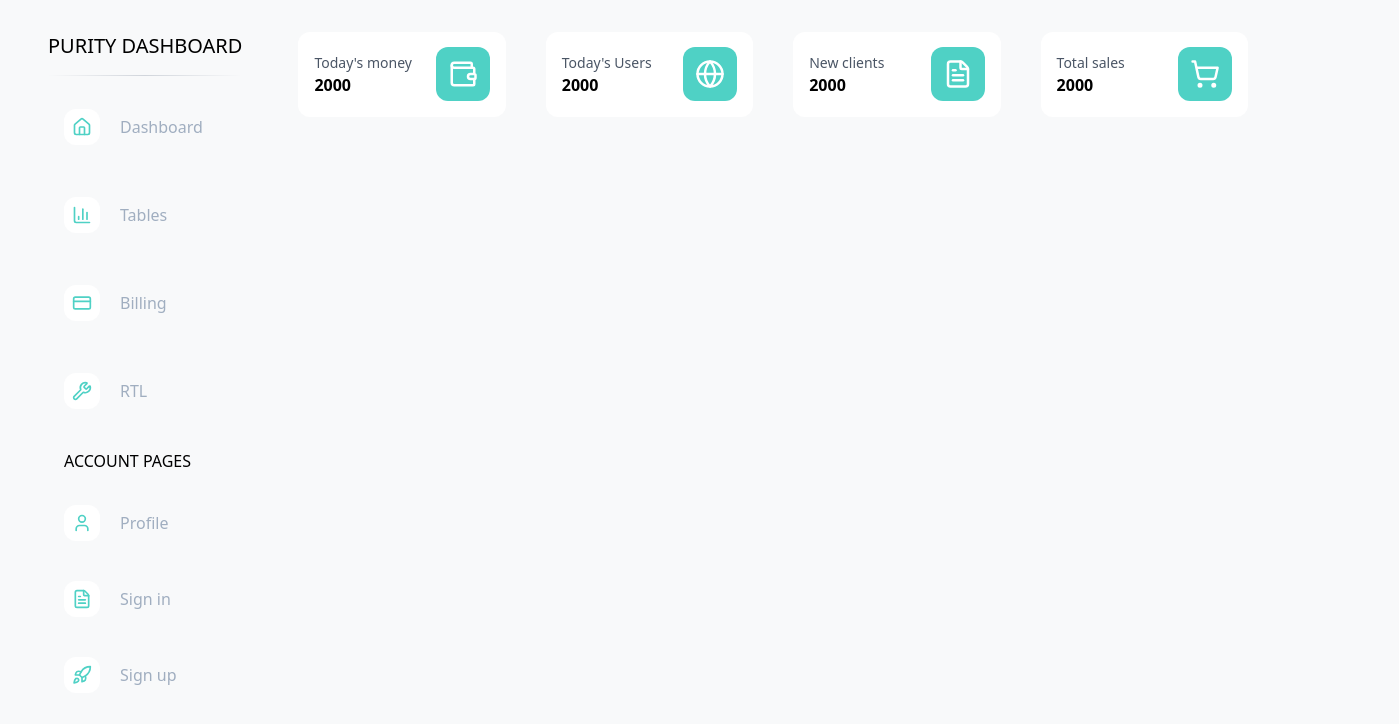
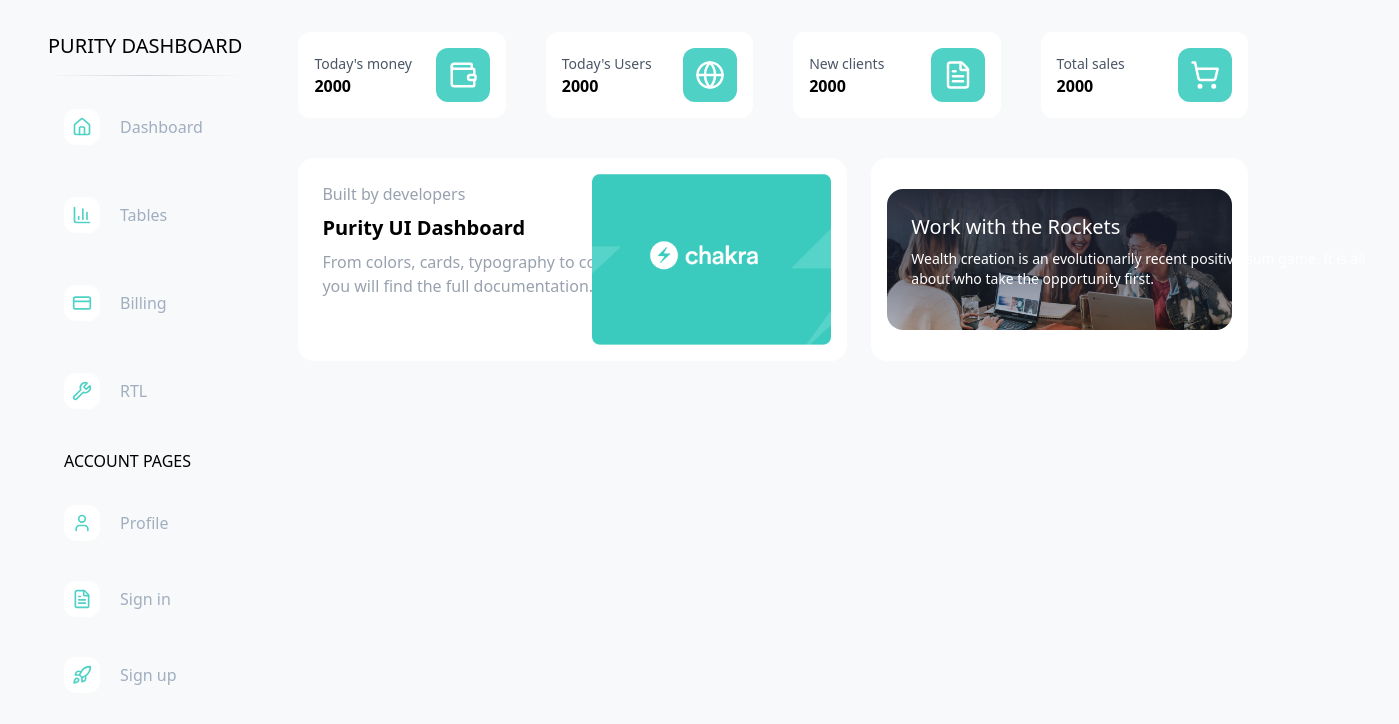
Before and after one commit to ZIADMOHAMED-A8/Purity-dashboard, a React (Vite) app: page / in a window 1280 px wide. Shown: the top 724 px of the page, 1399 px wide, since content can reach past the window. Built offline with nearby package versions, Linux system fonts and the light colour scheme.

Commit message:
added info section

```diff
--- a/src/App.jsx
+++ b/src/App.jsx
@@ -5,6 +5,9 @@ import './App.css'
 import Pagecontainer from './components/pagecontainer'
 import Sidebar from './components/sidebar'
 import Dashboardboxex from './components/DashboardBoxes'
+import InfoCard from './components/Infocard'
+import FeatureCards from './components/FeautureCards'
+import InfoSection from './components/InfoSection'
 function App() {
 
   return (
@@ -12,9 +15,10 @@ function App() {
       <Pagecontainer>
 
           <Sidebar></Sidebar>
-
+          <div className='flex flex-col gap-10'>
           <Dashboardboxex></Dashboardboxex>
-
+          <InfoSection></InfoSection>
+          </div>
 
       </Pagecontainer>
     </>
--- a/src/components/DashboardBox.jsx
+++ b/src/components/DashboardBox.jsx
@@ -4,7 +4,7 @@ export default function DashboardBox({label,Icon,stats='2000'}){
     const isTablet=useIsTablet();
     return (
         <>
-            <div className="basis-1/4 flex p-4 justify-between h-1/8 rounded-xl items-center bg-white ">
+            <div className="basis-1/4 flex p-4 justify-between h-1/8 rounded-xl h-fit items-center bg-white ">
             <div>
             <p className="text-gray-600 text-[clamp(11px,1.2vw,14px)] whitespace-nowrap ">{label}</p>
             <p className="font-bold">{stats}</p>
--- /dev/null
+++ b/src/components/FeautureCards.jsx
@@ -0,0 +1,11 @@
+
+export default function FeatureCards({children}){
+    return (
+        <div className=" flex items-center h-fit gap-6 items-stretch ">
+            {children}
+
+
+
+        </div>
+    )
+}
--- /dev/null
+++ b/src/components/InfoSection.jsx
@@ -0,0 +1,13 @@
+import FeatureCards from "./FeautureCards";
+import InfoCard from "./Infocard";
+import WealthCard from "./WealthCreationcard";
+
+export default function InfoSection(){
+    return (
+        <>
+            <FeatureCards><InfoCard></InfoCard>
+            <WealthCard></WealthCard>
+            </FeatureCards>
+        </>
+    )
+}
--- /dev/null
+++ b/src/components/Infocard.jsx
@@ -0,0 +1,21 @@
+import  image from '../assets/image.png'
+export default function InfoCard(){
+    return (
+        <>
+            <article className='flex p-4 rounded-2xl justify-between flex-[3] w-full  bg-white' >
+                <div className='min-w-0'>
+                    <p className='text-gray-400 font-medium m-2'>Built by developers </p>
+                    <p className='m-2 text-xl font-bold'>Purity UI Dashboard</p>
+                    <p className='m-2 text-gray-400 w-100 '>
+From colors, cards, typography to complex elements,
+you will find the full documentation.</p>
+                </div>
+                <div>
+                    <img src={image} alt="" />
+                </div>
+
+            </article>
+
+        </>
+    )
+}
--- /dev/null
+++ b/src/components/WealthCreationcard.jsx
@@ -0,0 +1,20 @@
+import wimage from '../assets/Background.png'
+
+export default function WealthCard(){
+    return(
+        <>
+            <article className='bg-white flex px-4 rounded-2xl flex-[2] items-center'>
+                <div className=' relative' >
+                    <img className='max-w-full rounded-2xl' src={wimage} alt="" />
+                    <div className='absolute top-4 left-4'>
+                        <h2 className='text-white text-xl font-medium m-2'>Work with the Rockets</h2>
+                        <p className='text-white text-sm m-2 w-120'>
+Wealth creation is an evolutionarily recent positive-sum game.
+It is all about who take the opportunity first.</p>
+                    </div>
+                </div>
+            </article>
+
+        </>
+    )
+}
```
Also changed, not shown: src/assets/Background.png (added), src/assets/Image.png (added).
